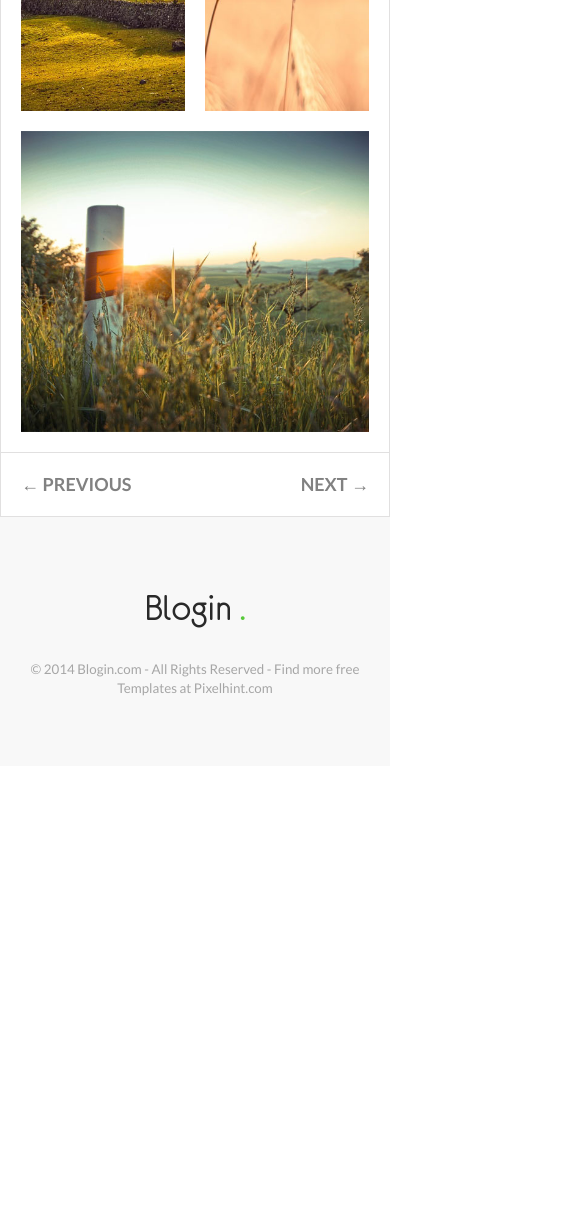
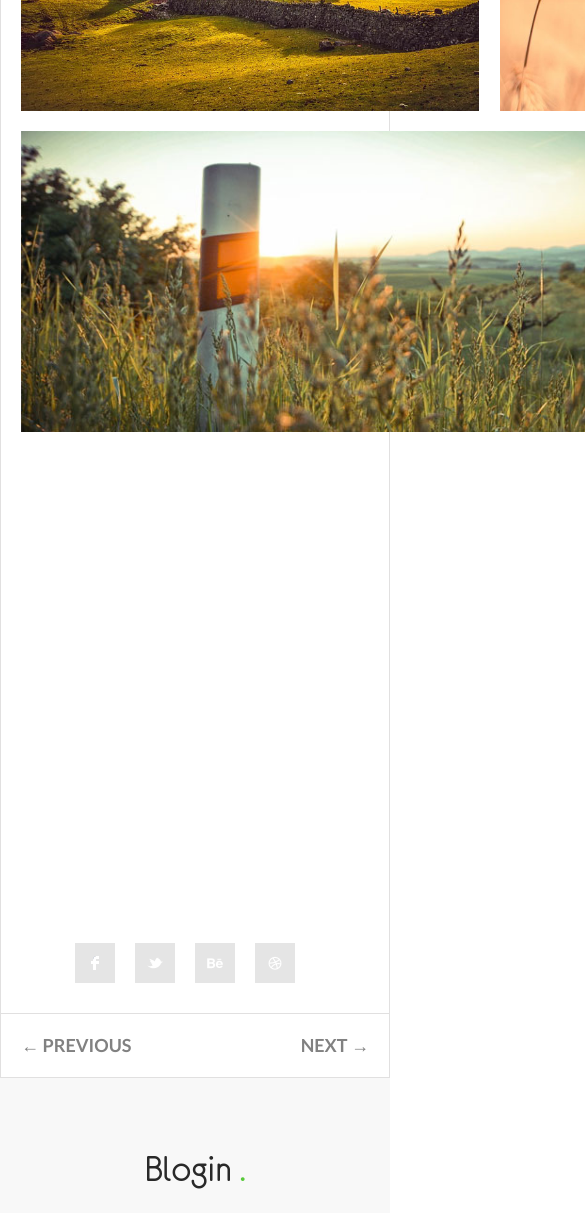
Before and after one commit to kostagon/Blogin, a plain HTML site: page index.html in a window 390 px wide. Shown: the part 1360-2573 px from the top of the page, 585 px wide, since content can reach past the window. Before the commit the page ends 2126 px from the top, so only its background shows below. Drawn offline with Linux system fonts and the light colour scheme.

Commit message:
Updated narrow responsiveness
^

```diff
--- a/css/style.css
+++ b/css/style.css
@@ -186,11 +186,6 @@
   cursor: pointer;
 }
 
-img {
-  max-height: 381px;
-  max-width: 400px;
-}
-
 /* Grid Helper */
 
 .grid {
@@ -198,7 +193,7 @@
   grid-template-columns: autofit 1fr .5fr;
   grid-template-rows: 1fr .5fr;
   grid-template-areas: "image1 image2"
-                       "image3 .";
+    "image3 .";
   gap: 20px;
 }
 
@@ -208,8 +203,6 @@
 }
 
 .image {
-  max-width: 100%;
-  max-height: 100%;
   object-fit: cover;
 }
 
@@ -220,6 +213,7 @@
   grid-column: 1/2;
   grid-row: 1/2;
 }
+
 
 .image2 {
   height: 381px;
@@ -236,6 +230,18 @@
   grid-column: 1/3;
   grid-row: 2/-1;
 }
+
+@media(max-width:980px) {
+  .image1 {
+    width: 458px;
+  }
+
+  .image3 {
+    width: 697px;
+  }
+}
+
+@media(max-width: 740px) {}
 
 .placeholder {
   background: url("../images/image-001.jpg");
@@ -419,6 +425,12 @@
     column-count: 1;
     column-gap: 0;
   }
+
+  .second-panel .images-wrapper {
+    grid-template-columns: 1fr;
+    width: 550px;
+  }
+
 }
 
 .main-wrapper .second-panel {
@@ -430,6 +442,28 @@
     width: 100%;
   }
 }
+
+@media (max-width: 720px) {
+  .second-panel .images-wrapper {
+    max-width: 695px;
+    grid-template-rows: 1fr 1fr 1fr;
+  }
+}
+
+/* Social media links */
+
+.social-media-links {
+  justify-content: center;
+}
+
+.sm-link {
+  width: 40px;
+  height: 40px;
+  margin: 10px 20px 30px 0;
+  text-align: center;
+}
+
+/* Pager */
 
 .main-pager {
   border-right: 1px solid #e1e0e0;
@@ -473,3 +507,17 @@
   color: #292929;
   margin-bottom: 30px;
 }
+
+/* Helpers */
+
+.main-sides-border {
+  border-right: 1px solid #e1e0e0;
+  border-left: 1px solid #e1e0e0;
+}
+
+/* Flex helper */
+
+.flex-col {
+  flex-direction: row;
+  justify-content: flex-end;
+}
--- a/index.html
+++ b/index.html
@@ -77,7 +77,13 @@
                     <img class="image image3" src="./images/image-003.jpg" alt="">
                 </div>
             </div>
+        </section>
 
+        <section class="social-media-links container flex main-sides-border">
+            <div class="fb-link sm-link"><img src="./sm-icons/fb.png" alt="" srcset=""></div>
+            <div class="tw-link sm-link"><img src="./sm-icons/TW.png" alt="" srcset=""></div>
+            <div class="be-link sm-link"><img src="./sm-icons/Be.png" alt="" srcset=""></div>
+            <div class="ww-link sm-link"><img src="./sm-icons/WW.png" alt="" srcset=""></div>
         </section>
 
         <section class="pager main-pager container flex space-between">
```
Also changed, not shown: sm-icons/Be.png (added), sm-icons/TW.png (added), sm-icons/WW.png (added), sm-icons/fb.png (added).
